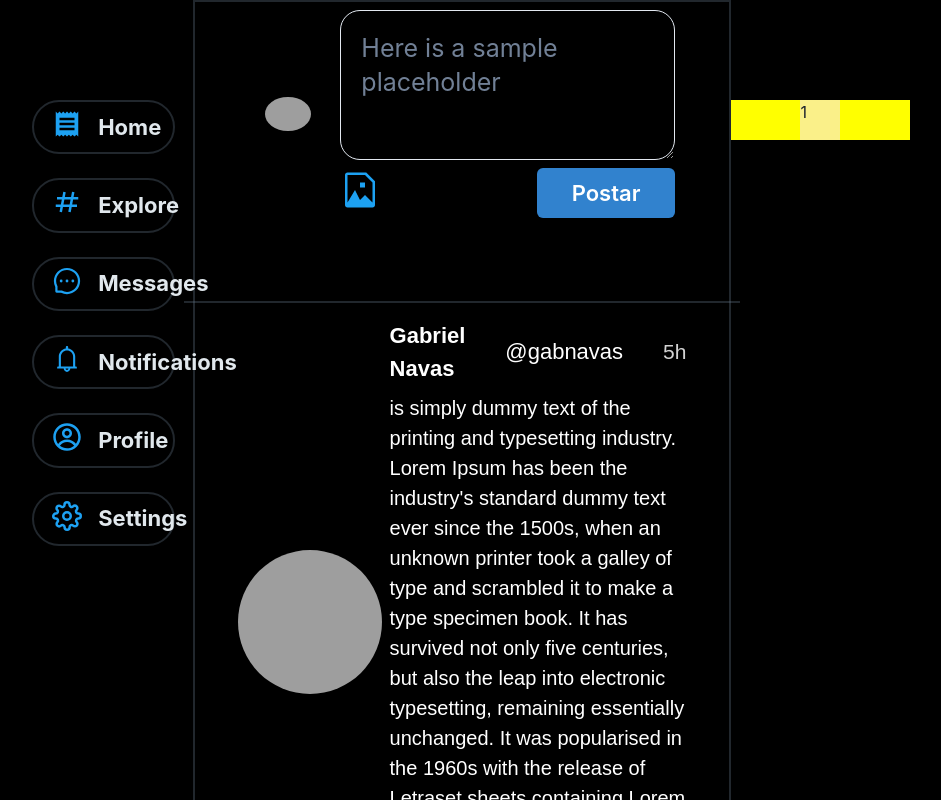
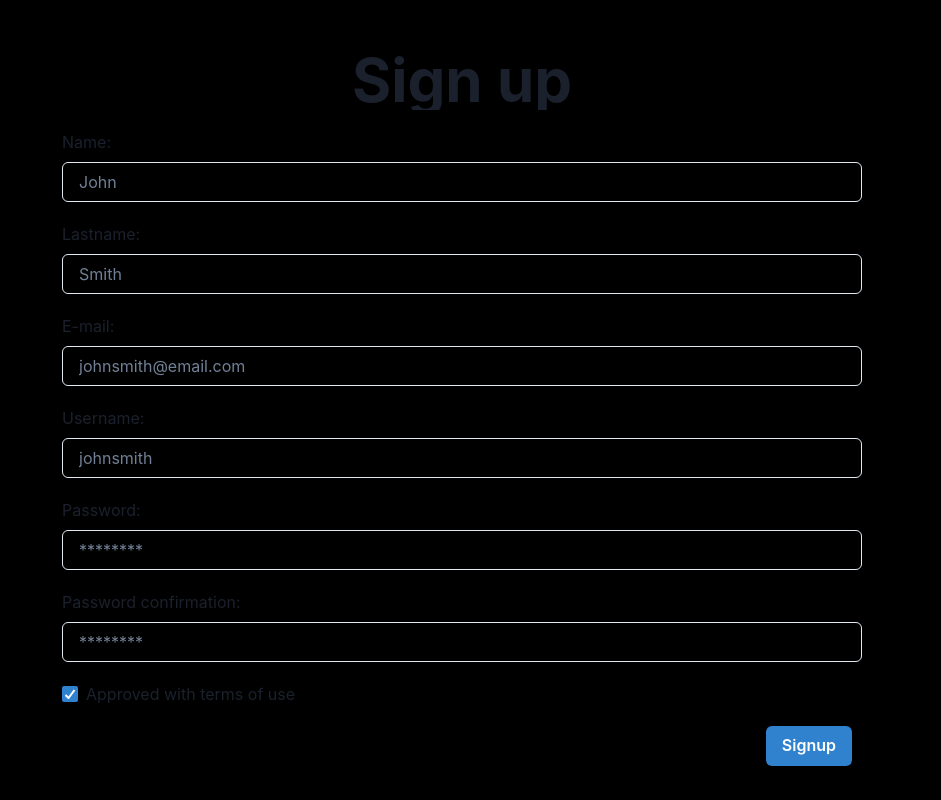
Before and after one commit to gabrielnavas/feed-twitter, a React (Create React App) app: page /signup in a window 1280 px wide. Shown: the top 800 px of the page, without its empty margins (178-1119 px from the left). Built offline with nearby package versions, Linux system fonts and the light colour scheme; grey boxes are pictures that could not be loaded.

Commit message:
signup page

```diff
--- a/package.json
+++ b/package.json
@@ -17,6 +17,7 @@
     "react": "^18.2.0",
     "react-dom": "^18.2.0",
     "react-icons": "^4.6.0",
+    "react-router-dom": "^6.4.2",
     "react-scripts": "5.0.1",
     "typescript": "^4.4.2",
     "web-vitals": "^2.1.0"
--- a/src/App.tsx
+++ b/src/App.tsx
@@ -1,30 +1,25 @@
-import { Box, VStack, Flex } from'@chakra-ui/react'
+import {
+  createBrowserRouter,
+  RouterProvider,
+  Route,
+} from "react-router-dom";
 
-import { MenuLeft } from './components/MenuLeft';
-import { NewPostInput } from './components/NewPostInput';
-import { Post } from './components/Post';
+import Feed from "./pages/Feed/Feed";
+import SignUp from "./pages/User/Signup";
 
-function App() {
+const router = createBrowserRouter([
+  {
+    path: "/",
+    element: <Feed />,
+  },
+  {
+    path: "/signup",
+    element: <SignUp />,
+  },
+]);
+
+export default function App() {
   return (
-    <Flex width='100%' backgroundColor='black' justifyContent='center'>
-      <Flex width="70%" backgroundColor='black' height='100%' alignItems='start'>
-        <VStack width="20%"  height='100%' position='sticky' top='100px' left='0'>
-          <MenuLeft />
-        </VStack>
-        <VStack width="60%" height='100%' spacing={20} borderLeft='2px solid #65778655' borderRight='2px solid #65778655'>
-          <NewPostInput />
-          {
-            new Array(200).fill('').map(_ => (<Post />))
-          }
-        </VStack>
-        <VStack width="20%" backgroundColor='yellow' height='100%' position='sticky' top='100px' left='0'>
-          <Box w='40px' h='40px' bg='yellow.200'>
-            1
-          </Box>
-        </VStack>
-      </Flex>
-    </Flex>
+    <RouterProvider router={router} />
   );
 }
-
-export default App;
--- /dev/null
+++ b/src/pages/Feed/Feed.tsx
@@ -0,0 +1,59 @@
+import { useEffect, useState } from 'react';
+
+import { VStack, Flex } from'@chakra-ui/react'
+
+import { MenuLeft } from './components/MenuLeft';
+import { NewPostInput } from './components/NewPostInput';
+import { Post } from './components/Post';
+
+type Post = {
+  id: number
+  description: string
+  createdAt: Date
+}
+
+function Feed() {
+  const [posts, setPosts] = useState<Post[]>([])
+
+  const getAllPosts = async () => {
+    const resp = await fetch('http://localhost:4000/post')
+    const posts = resp.json()
+    return posts
+  }
+
+  useEffect(() => {
+    (async () => {
+      const posts = await getAllPosts()
+      setPosts(posts)
+    })()
+  }, [])
+
+  return (
+    <Flex width='100%' backgroundColor='black' justifyContent='center'>
+      <Flex width="70%" backgroundColor='black' height='100%' alignItems='start'>
+        <VStack width="20%"  height='100%' position='sticky' top='100px' left='0'>
+          <MenuLeft />
+        </VStack>
+        <VStack width="60%" height='100%' spacing={20} borderLeft='2px solid #65778655' borderRight='2px solid #65778655'>
+          <NewPostInput />
+          {
+            posts.map(post => (
+              <Post
+                key={post.id + post.createdAt.toString()}
+                description={post.description}
+                createdAt={post.createdAt}
+                id={post.id}
+              />))
+          }
+        </VStack>
+        {/* <VStack width="20%" backgroundColor='yellow' height='100%' position='sticky' top='100px' left='0'>
+          <Box w='40px' h='40px' bg='yellow.200'>
+            1
+          </Box>
+        </VStack> */}
+      </Flex>
+    </Flex>
+  );
+}
+
+export default Feed;
--- a/src/components/MenuLeft.tsx
+++ b/src/pages/Feed/components/MenuLeft.tsx
@@ -13,7 +13,7 @@ const ButtonMenuLeft = (props: {title: string, icon: any}) => {
   return (
     <Center
       justifyContent='start'
-      width='80%'
+      width='100%'
       padding='4% 10% 4% 0%'
       borderRadius='27px'
       border='2px solid #65778655'
@@ -22,10 +22,10 @@ const ButtonMenuLeft = (props: {title: string, icon: any}) => {
       color: "#E1E8ED",
       borderColor: "#1DA1F2",
     }}>
-      <Box marginLeft='15%'>
+      <Box marginLeft='12%'>
         {props.icon}
       </Box>
-      <Text fontSize={22} fontWeight='bold' color='#E1E8ED' marginLeft='16px'>
+      <Text fontSize={18} fontWeight='bold' color='#E1E8ED' marginLeft='13px'>
         {props.title}
       </Text>
     </Center>
--- a/src/components/NewPostInput.tsx
+++ b/src/pages/Feed/components/NewPostInput.tsx
@@ -18,8 +18,8 @@ const IconAction = (props: {icon: any}) => {
     <Box>
       <Icon
         as={props.icon}
-        w={10}
-        h={10}
+        w={7}
+        h={7}
         color='#1DA1F2'
         cursor='pointer'
         _hover={{
@@ -40,33 +40,33 @@ const ActionsNewPost = () => {
   )
 }
 
-const ButtonNewPostFinish = () => {
+const ButtonNewPostFinish = (props: {onClick: Function}) => {
   return (
     <Button
       colorScheme='blue'
-      padding='25px 35px 25px 35px'
-      fontSize={22}>
+      padding='22px 32px 22px 32px'
+      fontSize={18}
+      onClick={() => props.onClick()}
+      >
       Postar
     </Button>
   )
 }
 
-const BottomNewPost = () => {
+const BottomNewPost = (props: {onClick: Function}) => {
   return (
     <HStack justifyContent='space-between' width='100%'>
       <ActionsNewPost />
-      <ButtonNewPostFinish />
+      <ButtonNewPostFinish onClick={props.onClick} />
     </HStack>
   )
 }
 
-const TextAreaNewPost = () => {
-  const [textPost, setTextPost] = useState('')
-
+const TextAreaNewPost = (props: {description: string, onChange: Function}) => {
   return (
     <Textarea
-      value={textPost}
-      onChange={e => setTextPost(e.target.value)}
+      value={props.description}
+      onChange={e => props.onChange(e.target.value)}
       placeholder='Here is a sample placeholder'
       minH='150px'
       w='100%'
@@ -86,12 +86,34 @@ const TextAreaNewPost = () => {
 }
 
 const PostRightSide = (props: {}) => {
+  const [description, setDescription] = useState('')
+
+  console.log(description);
+
+
+  const createPost = async () => {
+    const respUsers = await fetch('http://localhost:4000/user')
+    const users = await respUsers.json()
+    const user = users[0]
+
+    const respPost = await fetch('http://localhost:4000/post', {
+      method: 'POST',
+      headers: {
+        'Accept': 'application/json',
+        'Content-Type': 'application/json'
+      },
+      body: JSON.stringify({description, userId: user.id})
+    })
+    const post = respPost.json()
+    return post
+  }
+
   return (
     <VStack w='80%'>
       <Box w='100%'>
-        <TextAreaNewPost />
+        <TextAreaNewPost description={description} onChange={(text: string) => setDescription(text)} />
       </Box>
-      <BottomNewPost />
+      <BottomNewPost onClick={createPost} />
     </VStack>
   )
 }
--- a/src/components/Post.tsx
+++ b/src/pages/Feed/components/Post.tsx
@@ -46,7 +46,7 @@ const ActionsPost = () => {
   )
 }
 
-const PostRightSide = (props: {}) => {
+const PostRightSide = (props: {description: string, createdAt: Date}) => {
   return (
     <VStack height='100%'>
       <HStack width='100%' justifyContent='start' spacing={10}>
@@ -65,25 +65,32 @@ const PostRightSide = (props: {}) => {
         <Text
         fontSize={21}
         fontFamily='sans-serif'
-        color='lightgray'>5h</Text>
+        color='lightgray'>{props.createdAt.toString().split('T')[0]}</Text>
       </HStack>
       <Box>
         <Text
           fontSize={20}
           fontFamily='sans-serif'
           color='white'>
-          is simply dummy text of the printing and typesetting industry. Lorem Ipsum has been the industry's standard dummy text ever since the 1500s, when an unknown printer took a galley of type and scrambled it to make a type specimen book. It has survived not only five centuries, but also the leap into electronic typesetting, remaining essentially unchanged. It was popularised in the 1960s with the release of Letraset sheets containing Lorem Ipsum passages, and more recently with desktop pub</Text>
+          {props.description}
+        </Text>
       </Box>
       <ActionsPost />
     </VStack>
   )
 }
 
-const Post = () => {
+type PropsPost = {
+  description: string
+  createdAt: Date
+  id: number
+}
+
+const Post = (props: PropsPost) => {
   return (
     <HStack paddingLeft='10%' paddingRight='10%' paddingTop='3%' borderTop='2px solid #65778655'>
       <PostLeftSide urlPhoto='https://bit.ly/dan-abramov' />
-      <PostRightSide />
+      <PostRightSide description={props.description} createdAt={props.createdAt} />
     </HStack>
   )
 }
--- /dev/null
+++ b/src/pages/User/Signup.tsx
@@ -0,0 +1,90 @@
+import { VStack, Flex, Box, Checkbox, Button, HStack, Heading } from'@chakra-ui/react'
+import { Input, Text } from '@chakra-ui/react'
+import { useState } from 'react'
+
+import { Link as LinkReactDom } from 'react-router-dom'
+
+const SignUp = () => {
+  const [firstName, setFirstName] = useState('')
+  const [lastName, setLastName] = useState('')
+  const [email, setEmail] = useState('')
+  const [username, setUsername] = useState('')
+  const [password, setPassword] = useState('')
+  const [passwordConfirmation, setPasswordConfirmation] = useState('')
+
+  return (
+    <Flex  minH='100vh' backgroundColor='black' justifyContent='center'>
+        <VStack spacing={5} width={['200px', '400px', '800px']} margin='50px'>
+          <Box>
+            <Text>
+              <Heading as='h2' size='3xl' noOfLines={1}>
+                Sign up
+              </Heading>
+            </Text>
+          </Box>
+          <Box width='100%'>
+            <Text mb='8px'>Name:</Text>
+            <Input
+              type='text'
+              value={firstName}
+              onChange={e => setFirstName(e.target.value)}
+              placeholder='John'
+            />
+          </Box>
+          <Box width='100%'>
+            <Text mb='8px'>Lastname:</Text>
+            <Input
+              type='text'
+              value={lastName}
+              onChange={e => setLastName(e.target.value)}
+              placeholder='Smith'
+            />
+          </Box>
+          <Box width='100%'>
+            <Text mb='8px'>E-mail:</Text>
+            <Input
+              type='email'
+              value={email}
+              onChange={e => setEmail(e.target.value)}
+              placeholder='johnsmith@email.com'
+            />
+          </Box>
+          <Box width='100%'>
+            <Text mb='8px'>Username:</Text>
+            <Input
+              type='text'
+              value={username}
+              onChange={e => setUsername(e.target.value)}
+              placeholder='johnsmith'
+            />
+          </Box>
+          <Box width='100%'>
+            <Text mb='8px'>Password:</Text>
+            <Input
+              type='password'
+              value={password}
+              onChange={e => setPassword(e.target.value)}
+              placeholder='********'
+            />
+          </Box>
+          <Box width='100%'>
+            <Text mb='8px'>Password confirmation:</Text>
+            <Input
+              type='password'
+              value={passwordConfirmation}
+              onChange={e => setPasswordConfirmation(e.target.value)}
+              placeholder='********'
+            />
+          </Box>
+          <Box width='100%'>
+            <Checkbox defaultChecked>Approved with <LinkReactDom to='term_of_use'>terms of use</LinkReactDom></Checkbox>
+          </Box>
+          <Flex width='100%' justifyContent='flex-end'>
+            <Button colorScheme='blue' marginRight={['50px', '10px']}>Signup</Button>
+          </Flex>
+        </VStack>
+    </Flex>
+  )
+}
+
+export default SignUp
```
Also changed, not shown: src/pages/TermOfUse/TermOfUse.tsx (added, +25 -0 lines), 1 other file (tests, documents, lock files or other folders).
